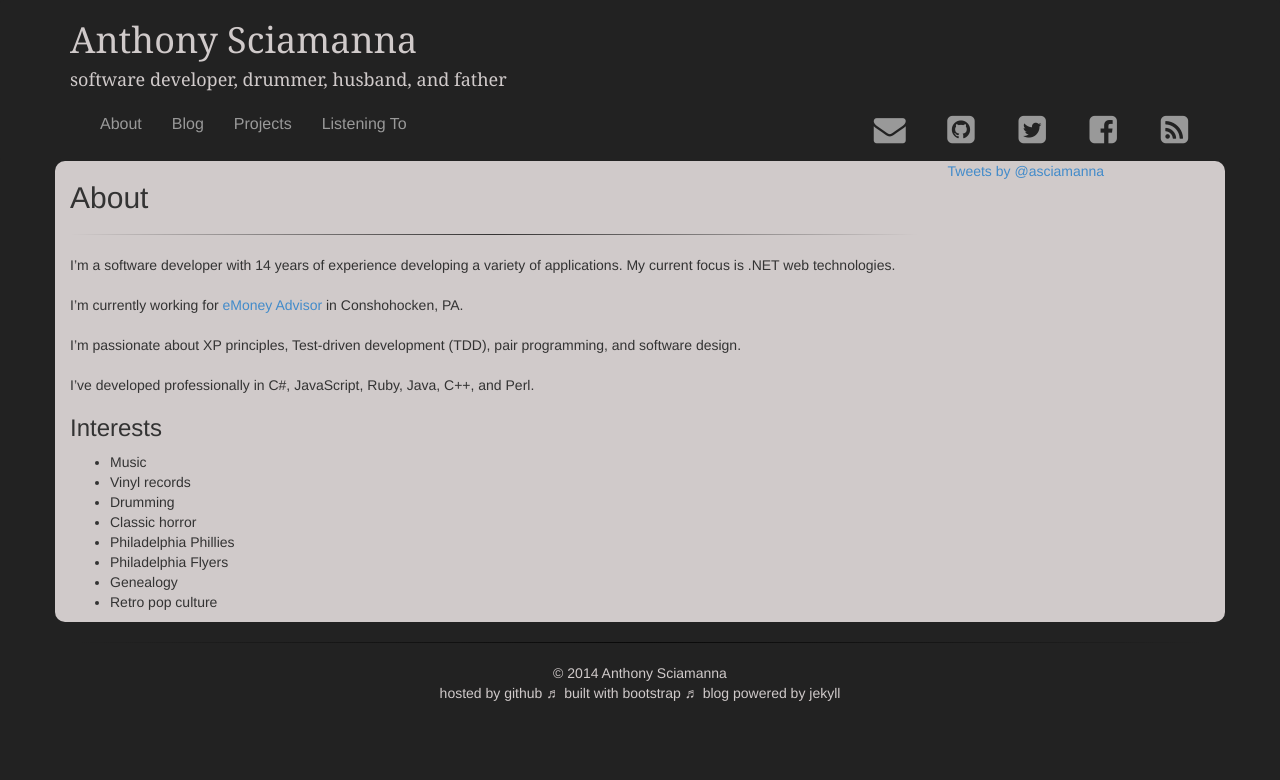
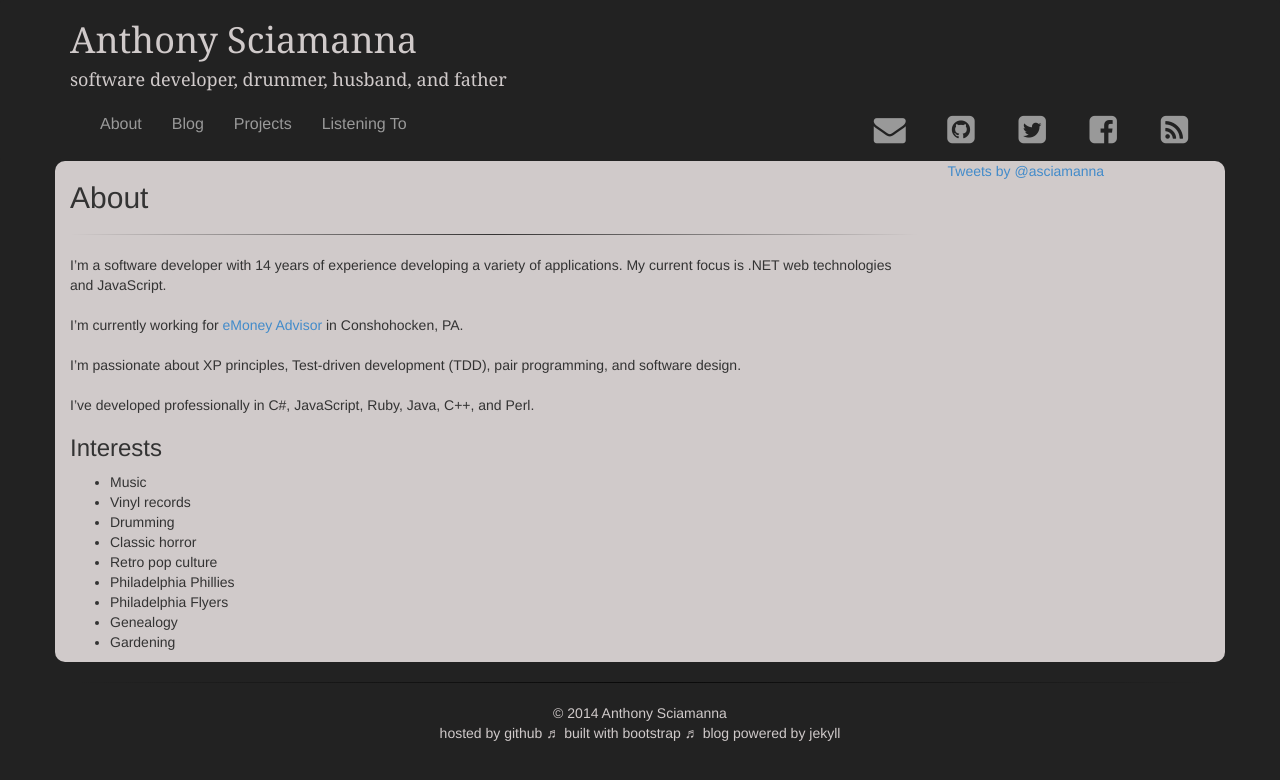
Before and after one commit to asciamanna/asciamanna.github.io, a Jekyll site: the page built from about.md, in a window 1280 px wide. Shown: the top 780 px of the page. Built offline with Jekyll 4.4.1, drawn with Linux system fonts in a browser that asks for light colours; nearby versions of some CDN libraries; comment, search, counter and statistics services are not loaded.

Commit message:
updating about page.

```diff
--- a/about.md
+++ b/about.md
@@ -5,7 +5,7 @@ title: About
 ##About
 <hr/>
 I'm a software developer with 14 years of experience developing a variety of
-applications. My current focus is .NET web technologies.
+applications. My current focus is .NET web technologies and JavaScript.
 <br/><br/>
 I'm currently working for [eMoney Advisor](http://www.emoneyadvisor.com) in Conshohocken, PA.
 <br/><br/>
@@ -19,7 +19,8 @@ I've developed professionally in C#, JavaScript, Ruby, Java, C++, and Perl.
 * Vinyl records
 * Drumming
 * Classic horror
+* Retro pop culture
 * Philadelphia Phillies
 * Philadelphia Flyers
 * Genealogy
-* Retro pop culture
+* Gardening
```
